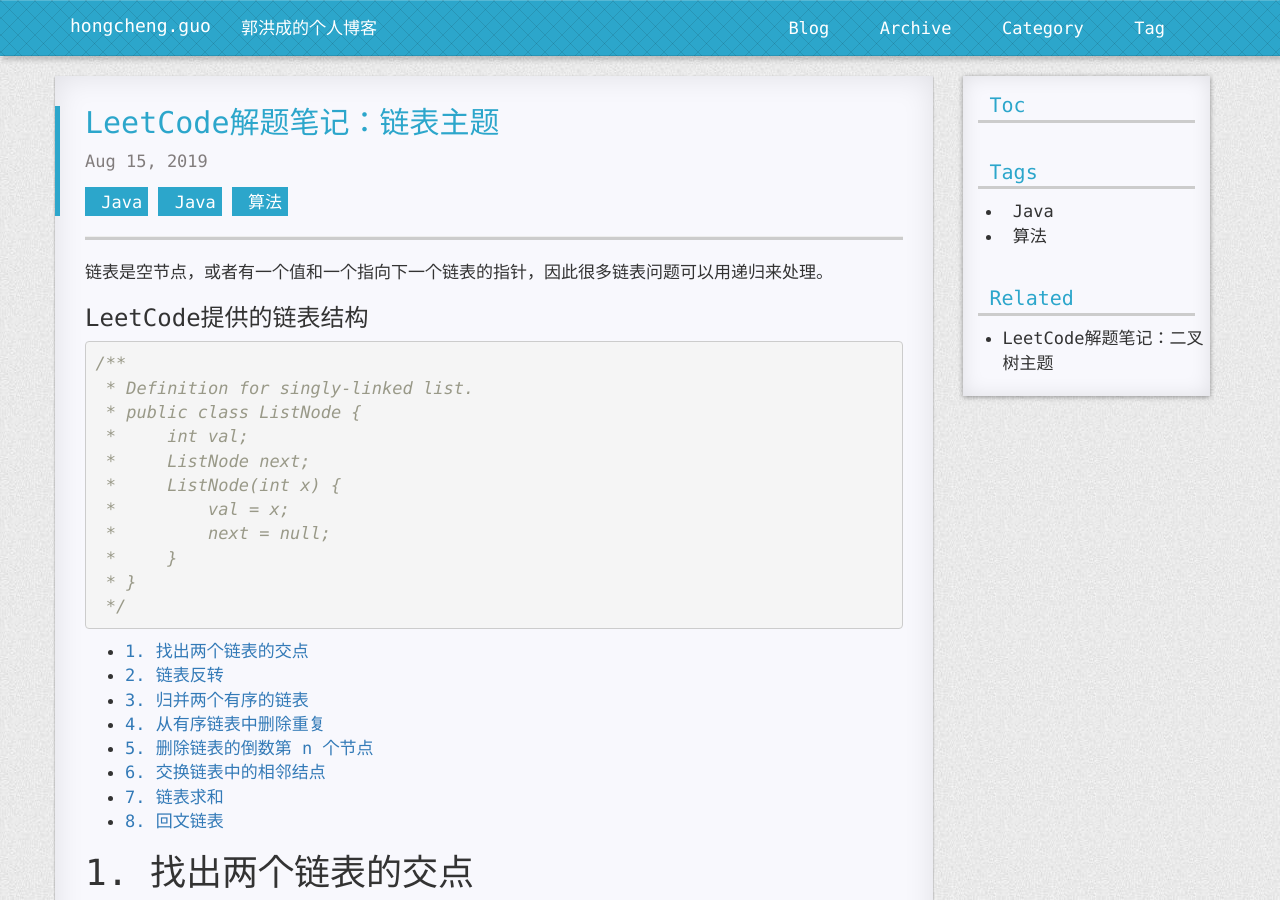
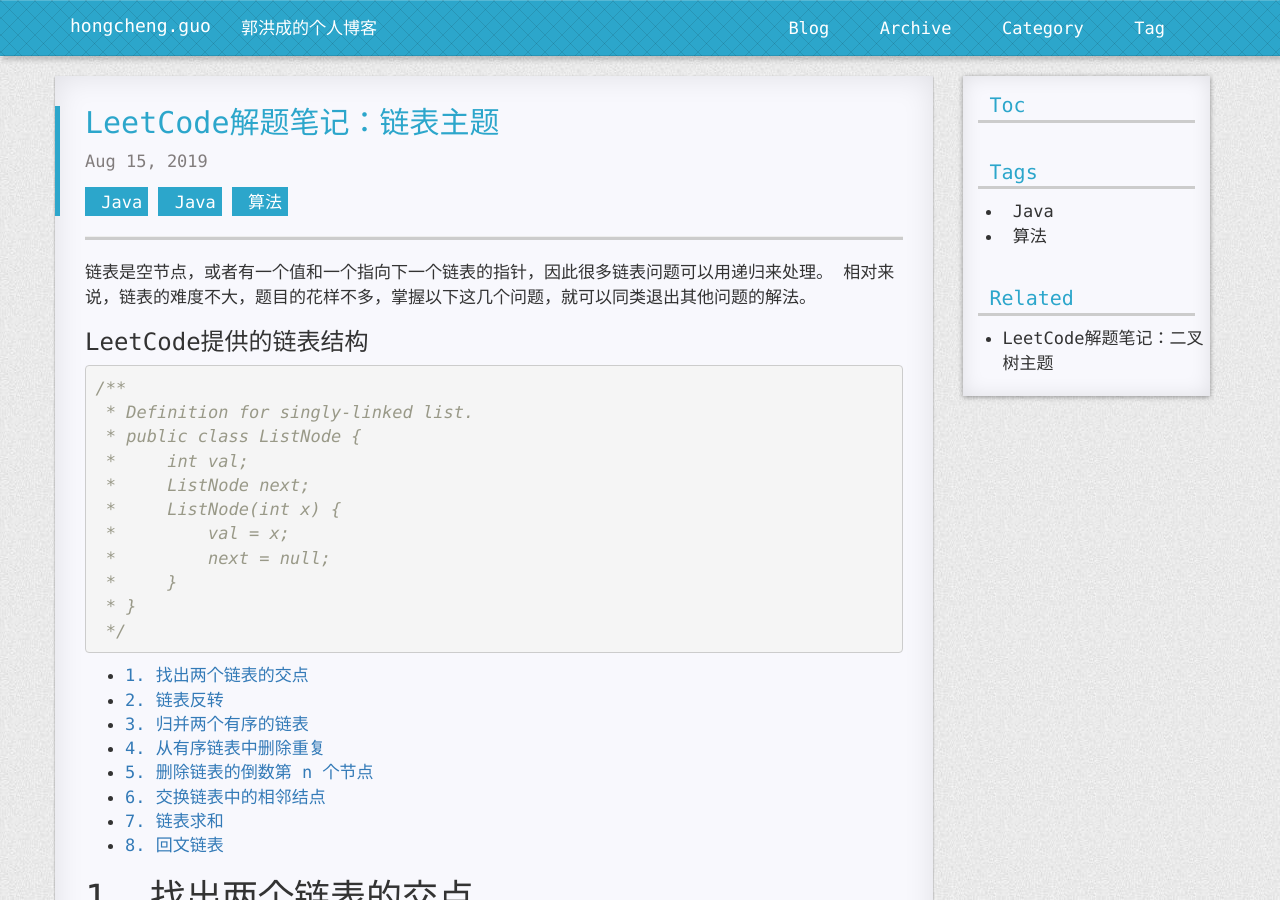
Before and after one commit to FrankdeBoers/blog, a Jekyll site: the page built from _posts/2019-08-15-LeetCode解题笔记：链表主题.md, in a window 1280 px wide and 900 px high. Built offline with Jekyll 4.4.1, drawn with Linux system fonts in a browser that asks for light colours; nearby versions of some CDN libraries; a style sheet for code colours, icons or effects is not loaded.

Commit message:
Update 2019-08-15-LeetCode解题笔记：链表主题.md

```diff
--- a/_posts/2019-08-15-LeetCode解题笔记：链表主题.md
+++ b/_posts/2019-08-15-LeetCode解题笔记：链表主题.md
@@ -3,7 +3,9 @@ title: LeetCode解题笔记：链表主题
 tags: Java 算法
 categories: Java
 ---
+
 链表是空节点，或者有一个值和一个指向下一个链表的指针，因此很多链表问题可以用递归来处理。
+相对来说，链表的难度不大，题目的花样不多，掌握以下这几个问题，就可以同类退出其他问题的解法。
 
 ### LeetCode提供的链表结构
 ~~~java
```
